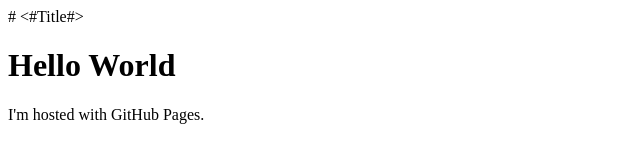
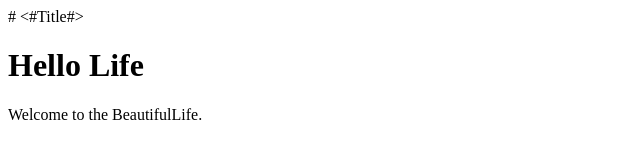
Before and after one commit to beautifullife2022/beautifullife2022.github.io, a plain HTML site: page index.html in a window 1280 px wide. Shown: the whole page, without its empty margins (0-640 px from the left). Drawn offline with Linux system fonts and the light colour scheme.

Commit message:
Update index.html

```diff
--- a/index.html
+++ b/index.html
@@ -3,7 +3,7 @@
 <!DOCTYPE html>
 <html>
 <body>
-<h1>Hello World</h1>
-<p>I'm hosted with GitHub Pages.</p>
+<h1>Hello Life</h1>
+<p>Welcome to the BeautifulLife.</p>
 </body>
 </html>
```
